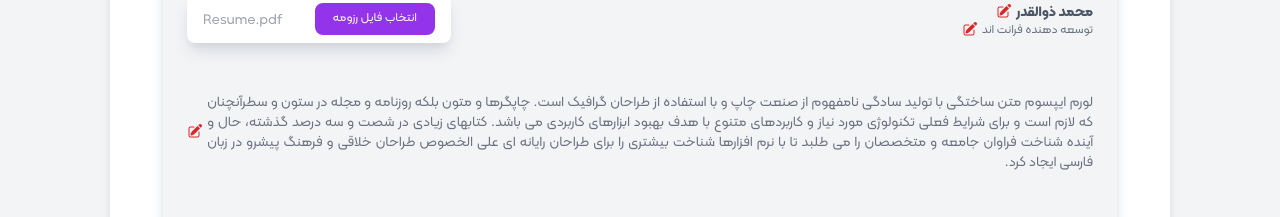
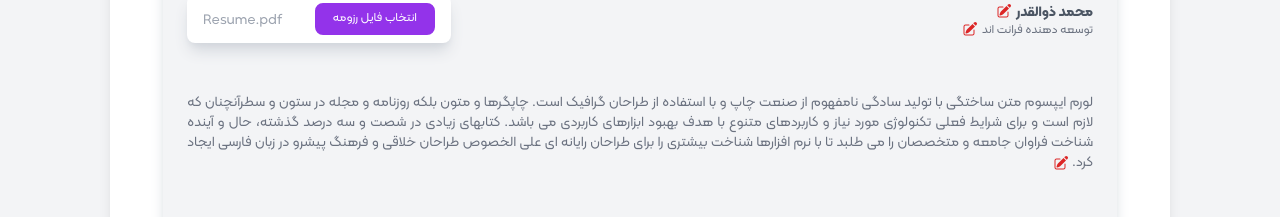
Before and after one commit to mohammad-zolghadr/admin-panel, a React (Create React App) app: page /admin/info in a window 1280 px wide. Shown: the part 301-518 px from the top of the page. Built offline with nearby package versions, Linux system fonts and the light colour scheme; the HTML template or start-up script is replaced by a standard one.

Commit message:
Info : change place edit button in coverLetter

```diff
--- a/src/components/Admin/Info.js
+++ b/src/components/Admin/Info.js
@@ -290,17 +290,15 @@ const Info = () => {
             </div>
           </div>
           {/* Cover Letter */}
-          <div className="fcenter gap-1">
-            <p className="text-sm text-justify leading-5 text-gray-500">
-              {inputCoverLetter ? inputCoverLetter : coverLetter}
-            </p>
+          <p className="text-sm text-justify leading-5 text-gray-500">
+            {inputCoverLetter ? inputCoverLetter : coverLetter}{" "}
             <img
               name="coverLetter"
               onClick={editHandler}
-              className="w-4 mhover"
+              className="w-4 mhover inline"
               src={editIco}
             />
-          </div>
+          </p>
           {/* Technologies */}
           <div className="fcenter justify-start flex-wrap gap-4 w-full">
             {technologies.map((e) => {
```
